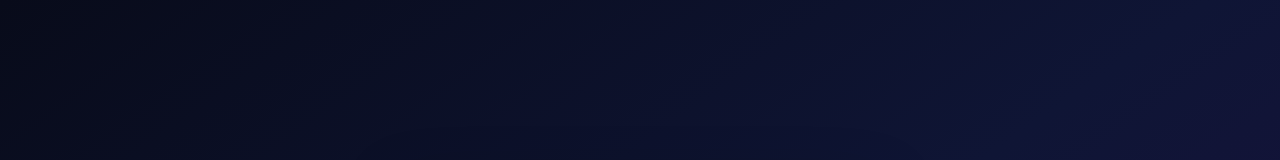
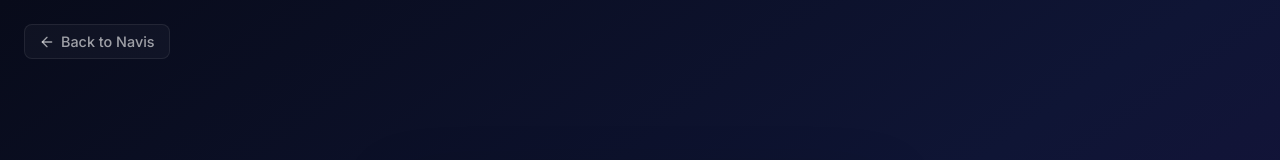
Before and after one commit to chaya-git/navis-updated, a plain HTML site: page admin.html in a window 1280 px wide. Shown: the top 160 px of the page. Drawn offline with Linux system fonts and the light colour scheme.

Commit message:
Update admin.html

```diff
--- a/admin.html
+++ b/admin.html
@@ -56,10 +56,36 @@
             text-decoration: underline;
         }
         #adminApp { display: none; }
+        .back-link {
+            position: absolute;
+            top: 24px;
+            left: 24px;
+            display: flex;
+            align-items: center;
+            gap: 6px;
+            color: var(--text-2);
+            text-decoration: none;
+            font-size: 0.9rem;
+            font-weight: 500;
+            padding: 8px 14px;
+            border-radius: var(--radius-sm);
+            border: 1px solid var(--surface-border);
+            background: rgba(255,255,255,0.03);
+            transition: background 0.2s, color 0.2s;
+        }
+        .back-link:hover { background: rgba(255,255,255,0.08); color: var(--text); }
     </style>
 </head>
 
 <body>
+    <a href="index.html" class="back-link">
+        <svg width="16" height="16" viewBox="0 0 24 24" fill="none" stroke="currentColor" stroke-width="2"
+            stroke-linecap="round" stroke-linejoin="round">
+            <path d="M19 12H5" />
+            <path d="M12 19l-7-7 7-7" />
+        </svg>
+        Back to Navis
+    </a>
     <div class="admin-wrap">
 
         <!-- ── Login form ─────────────────────────────────────── -->
```
